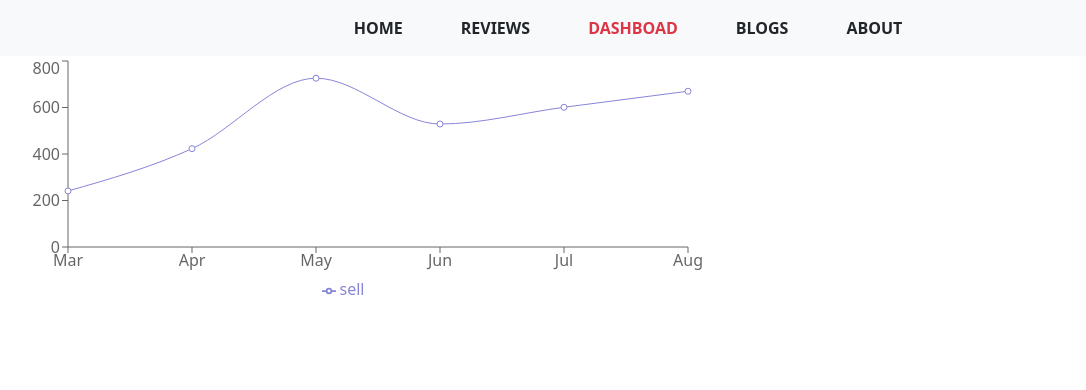
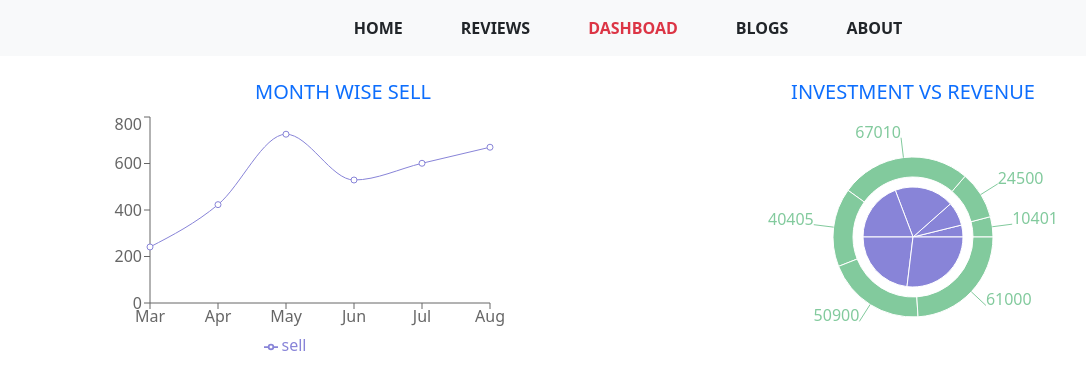
Before and after one commit to omar-faruk11/product-analysis-website, a React (Create React App) app: page /dashboard in a window 1280 px wide. Shown: the top 390 px of the page, without its empty margins (12-1098 px from the left). Built offline with nearby package versions, Linux system fonts and the light colour scheme.

Commit message:
Chart added

```diff
--- a/src/Components/Dashboard/Dashboard.js
+++ b/src/Components/Dashboard/Dashboard.js
@@ -1,16 +1,8 @@
 import React from 'react';
-import {Legend, Line, LineChart, Tooltip, XAxis, YAxis } from 'recharts';
-// import { useEffect, useState } from 'react';
-// import LineChart from '../Charts/LineChart';
+import { Legend, Line, LineChart, Pie, PieChart, Tooltip, XAxis, YAxis } from 'recharts';
+
 
 const Dashboard = () => {
-    // const [chartData,setChartData] = useState([])
-    // useEffect(() =>{
-    //     fetch('ChartData.json')
-    //     .then(res => res.json())
-    //     .then(data => setChartData(data))
-    // },[])
-    // console.log(chartData)
     const chartData = [
         {
             "month": "Mar",
@@ -50,9 +42,11 @@ const Dashboard = () => {
         }
     ]
     return (
-        <div className='row row-cols-1 row-cols-md-2'>
+        <div className="container">
+            <div className='row row-cols-1 row-cols-md-2 mt-4'>
                 <div className="col">
-                <LineChart width={730} height={250} data={chartData}
+                    <h5 className="text-center text-uppercase text-primary">month wise sell</h5>
+                    <LineChart width={450} height={250} data={chartData}
                         margin={{ top: 5, right: 30, left: 20, bottom: 5 }}>
                         <XAxis dataKey="month" />
                         <YAxis />
@@ -60,7 +54,18 @@ const Dashboard = () => {
                         <Legend />
                         <Line type="monotone" dataKey="sell" stroke="#8884d8" />
                     </LineChart>
-
+                </div>
+                <div className="col">
+                    <h5 className="text-center text-uppercase text-primary">investment vs revenue</h5>
+                    <div className="d-flex align-items-center justify-content-center">
+                    <div>
+                    <PieChart width={730} height={250}>
+                        <Pie data={chartData} dataKey="investment" nameKey="name" cx="50%" cy="50%" outerRadius={50} fill="#8884d8" />
+                        <Pie data={chartData} dataKey="revenue" nameKey="name" cx="50%" cy="50%" innerRadius={60} outerRadius={80} fill="#82ca9d" label />
+                    </PieChart>
+                    </div>
+                    </div>
+                </div>
             </div>
         </div>
     );
--- a/src/Components/Home/Home.js
+++ b/src/Components/Home/Home.js
@@ -19,20 +19,23 @@ const Home = () => {
                     <p>Lorem ipsum dolor sit amet, consectetur adipisicing elit. Iste dolorem accusamus ipsam aspernatur iure.
                         Maiores eaque recusandae accusantium praesentium
                         molestiae quod repellendus soluta expedita, sit illo labore saepe rerum dolor?</p>
+                        <button className='btn text-white' style={{backgroundColor:"rgb(236 72 153)"}}> Live demo</button>
                     </div>
+
                 </div>
                 <div className="col-12 col-md-5">
                     <img src="https://img.freepik.com/free-photo/laptop-pencils-arrangement_23-2148128294.jpg?w=740&t=st=1649037983~exp=1649038583~hmac=71cea765a034a57a287e6332c718cd5a9fe2673d7ea257e7e80f51a3ddb65c32" className='img-fluid rounded-3' alt="" />
                 </div>
             </div>
+            <h3 className=' text-center mb-5'>Customer Reviews(3)</h3>
             <div className="row row-cols-1 row-cols-md-3 g-3">
             {
                 threeReviews.map(review => <Review key={review.id} review={review}></Review>)
             }
             </div>
-            <div className="d-flex justify-content-center">
+            <div className="d-flex justify-content-end mb-5">
             <button onClick={() => navigate('/reviews')} className='btn text-white d-flex align-items-center rounded-pill px-4 py-2 mt-3 ' style={{backgroundColor:"rgb(236 72 153)"}}>
-                See more
+                See All Reviews
                 <span><FontAwesomeIcon className=' ms-2' icon={(faArrowRight)}> </FontAwesomeIcon></span>
             </button>
             </div>
--- a/src/Components/Reviews/Reviews.js
+++ b/src/Components/Reviews/Reviews.js
@@ -7,6 +7,7 @@ const Reviews = () => {
     const [reviews] = useReviews()
     return (
         <div className='container'>
+            <h3 className="text-center mt-3 mb-5">What our customers says!</h3>
             <div className="row row-cols-1 row-cols-md-3 g-3">
             {
                 reviews.map(review => <Review key={review.id} review={review}></Review>)
```
Also changed, not shown: public/reviews.json (+8 -8 lines). Lines whose indentation alone changed are shown as unchanged.
